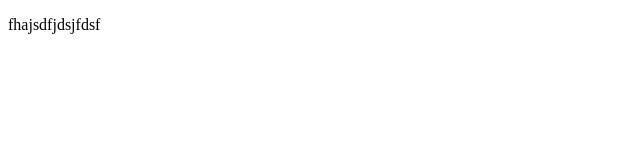
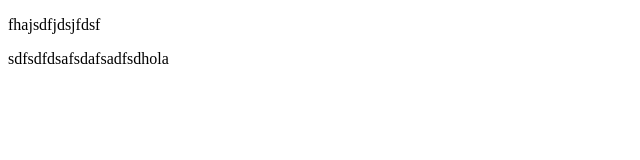
Before and after one commit to sergiochillon/Entrega-IPO---Sergio-Chill-n-Send-n, a plain HTML site: page index.html in a window 1280 px wide. Shown: the whole page, without its empty margins (0-640 px from the left). Drawn offline with Linux system fonts and the light colour scheme.

Commit message:
Update index.html

```diff
--- a/index.html
+++ b/index.html
@@ -7,5 +7,6 @@
 </head>
 <body>
     <p>fhajsdfjdsjfdsf</p>
+    <p>sdfsdfdsafsdafsadfsdhola</p>
 </body>
 </html>
```
